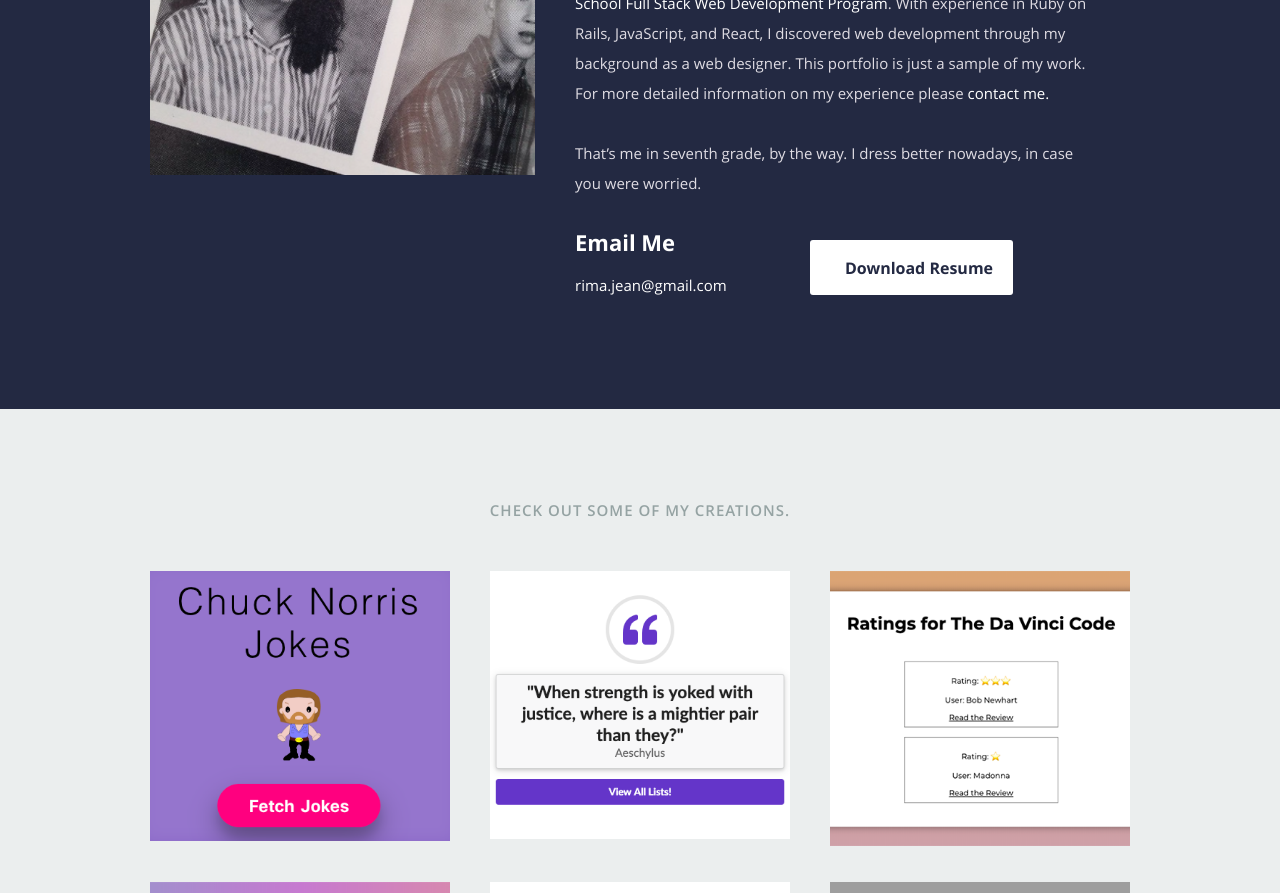
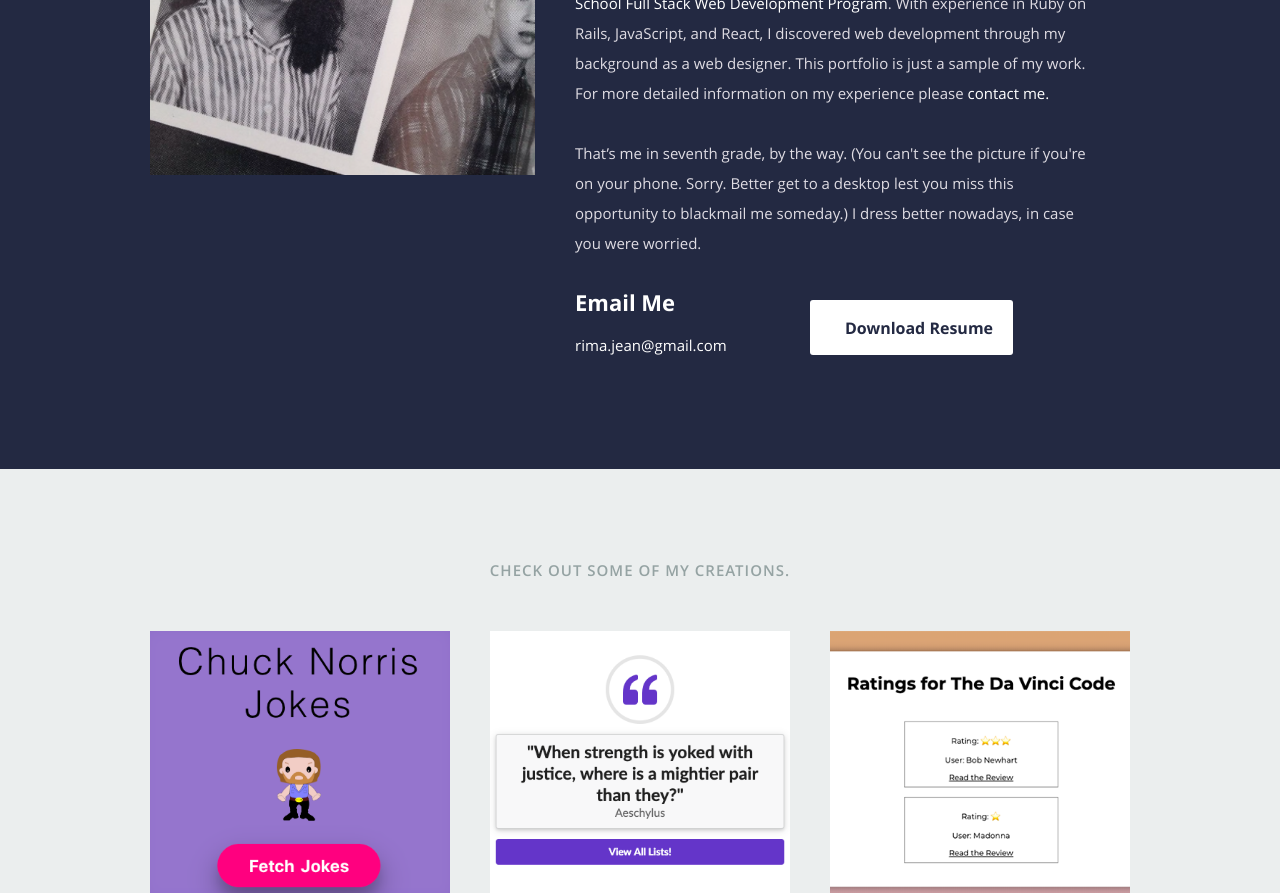
Before and after one commit to Naudria/rima-portfolio, a React (Create React App) app: page / in a window 1280 px wide. Shown: the part 980-1873 px from the top of the page. Built offline with nearby package versions, Linux system fonts and the light colour scheme; grey boxes are pictures that could not be loaded; some icons are missing.

Commit message:
Content edit

```diff
--- a/src/components/About.js
+++ b/src/components/About.js
@@ -13,7 +13,7 @@ export default class About extends Component {
             <p>I'm based out of Houston, Texas. I recently graduated from
         the <a href="https://flatironschool.com/campuses/houston/">Flatiron School Full Stack Web Development Program</a>. With experience in Ruby on Rails, JavaScript, and React, I discovered web development through my background as a web designer. This portfolio is just a sample of my work. For more detailed information on my
 experience please <a href="contact.html">contact me.</a></p>
-            <p>That’s me in seventh grade, by the way. I dress better nowadays, in case you were worried.</p>
+            <p>That’s me in seventh grade, by the way. (You can't see the picture if you're on your phone. Sorry. Better get to a desktop lest you miss this opportunity to blackmail me someday.) I dress better nowadays, in case you were worried.</p>
 
 
             <div className="row">
```
